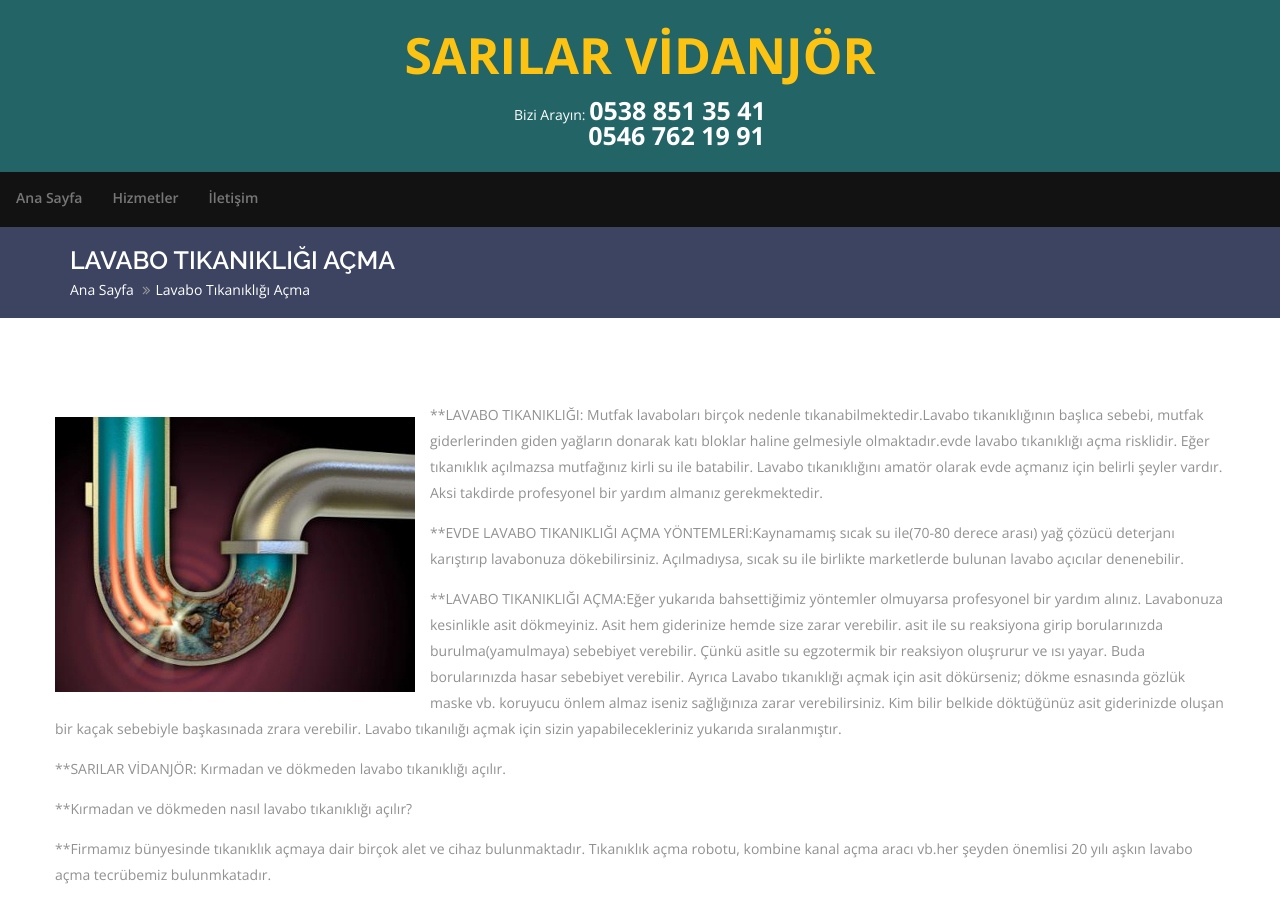
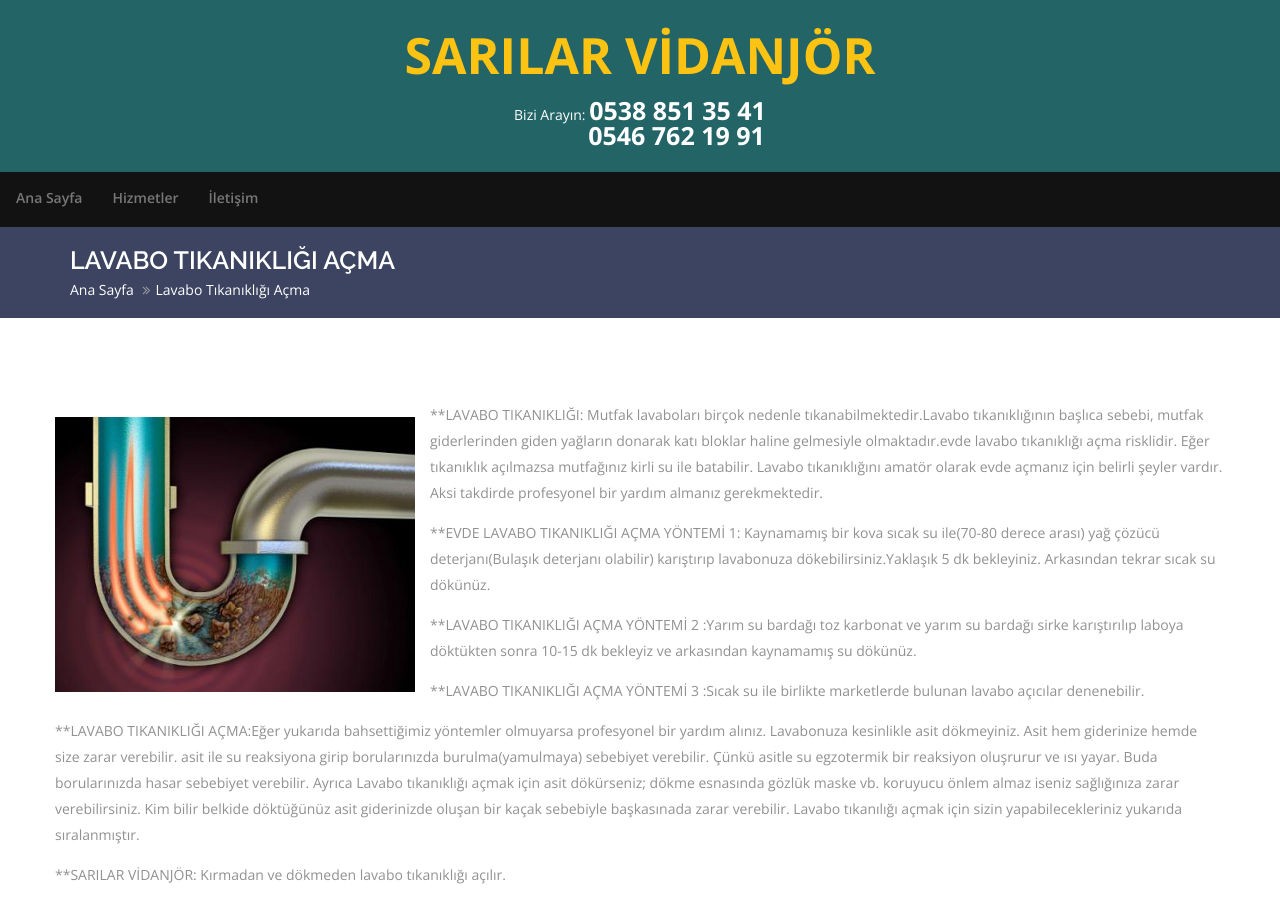
Before and after one commit to abbassarisg/abbassarisg.github.io, a Jekyll site: the page built from lavabo_tikanikligi_acma.md, in a window 1280 px wide and 900 px high. Built offline with Jekyll 4.4.1, drawn with Linux system fonts in a browser that asks for light colours; nearby versions of some CDN libraries; library files that are not in the unit come from our copies.

Commit message:
Update lavabo_tikanikligi_acma.md

```diff
--- a/lavabo_tikanikligi_acma.md
+++ b/lavabo_tikanikligi_acma.md
@@ -9,9 +9,14 @@ title: Lavabo Tıkanıklığı Açma
 
 **LAVABO TIKANIKLIĞI: Mutfak lavaboları birçok nedenle tıkanabilmektedir.Lavabo tıkanıklığının başlıca sebebi, mutfak giderlerinden giden yağların donarak katı bloklar haline gelmesiyle olmaktadır.evde lavabo tıkanıklığı açma risklidir. Eğer tıkanıklık açılmazsa mutfağınız kirli su ile batabilir. Lavabo tıkanıklığını amatör olarak evde açmanız için belirli şeyler vardır. Aksi takdirde profesyonel bir yardım almanız gerekmektedir.
 
-**EVDE LAVABO TIKANIKLIĞI AÇMA YÖNTEMLERİ:Kaynamamış sıcak su ile(70-80 derece arası) yağ çözücü deterjanı karıştırıp lavabonuza dökebilirsiniz. Açılmadıysa, sıcak su ile birlikte marketlerde bulunan lavabo açıcılar denenebilir.
+**EVDE LAVABO TIKANIKLIĞI AÇMA YÖNTEMİ 1:  Kaynamamış bir kova sıcak su ile(70-80 derece arası) yağ çözücü deterjanı(Bulaşık deterjanı olabilir) karıştırıp lavabonuza dökebilirsiniz.Yaklaşık 5 dk bekleyiniz. Arkasından tekrar sıcak su dökünüz.
 
-**LAVABO TIKANIKLIĞI AÇMA:Eğer yukarıda bahsettiğimiz yöntemler olmuyarsa profesyonel bir yardım alınız. Lavabonuza kesinlikle asit dökmeyiniz. Asit hem giderinize hemde size zarar verebilir. asit ile su reaksiyona girip borularınızda burulma(yamulmaya) sebebiyet verebilir. Çünkü asitle su egzotermik bir reaksiyon oluşrurur ve ısı yayar. Buda borularınızda hasar sebebiyet verebilir. Ayrıca Lavabo tıkanıklığı açmak için asit dökürseniz; dökme esnasında gözlük maske vb. koruyucu önlem almaz iseniz sağlığınıza zarar verebilirsiniz. Kim bilir belkide döktüğünüz asit giderinizde oluşan bir kaçak sebebiyle başkasınada zrara verebilir. Lavabo tıkanılığı açmak için sizin yapabilecekleriniz yukarıda sıralanmıştır.
+**LAVABO TIKANIKLIĞI AÇMA YÖNTEMİ 2 :Yarım su bardağı toz karbonat ve yarım su bardağı sirke karıştırılıp laboya döktükten sonra 10-15 dk bekleyiz ve arkasından kaynamamış su dökünüz.
+
+**LAVABO TIKANIKLIĞI AÇMA YÖNTEMİ 3 :Sıcak su ile birlikte marketlerde bulunan lavabo açıcılar denenebilir.
+
+
+**LAVABO TIKANIKLIĞI AÇMA:Eğer yukarıda bahsettiğimiz yöntemler olmuyarsa profesyonel bir yardım alınız. Lavabonuza kesinlikle asit dökmeyiniz. Asit hem giderinize hemde size zarar verebilir. asit ile su reaksiyona girip borularınızda burulma(yamulmaya) sebebiyet verebilir. Çünkü asitle su egzotermik bir reaksiyon oluşrurur ve ısı yayar. Buda borularınızda hasar sebebiyet verebilir. Ayrıca Lavabo tıkanıklığı açmak için asit dökürseniz; dökme esnasında gözlük maske vb. koruyucu önlem almaz iseniz sağlığınıza zarar verebilirsiniz. Kim bilir belkide döktüğünüz asit giderinizde oluşan bir kaçak sebebiyle başkasınada zarar verebilir. Lavabo tıkanılığı açmak için sizin yapabilecekleriniz yukarıda sıralanmıştır.
 
 **SARILAR VİDANJÖR: Kırmadan ve dökmeden lavabo tıkanıklığı açılır.
 
```
